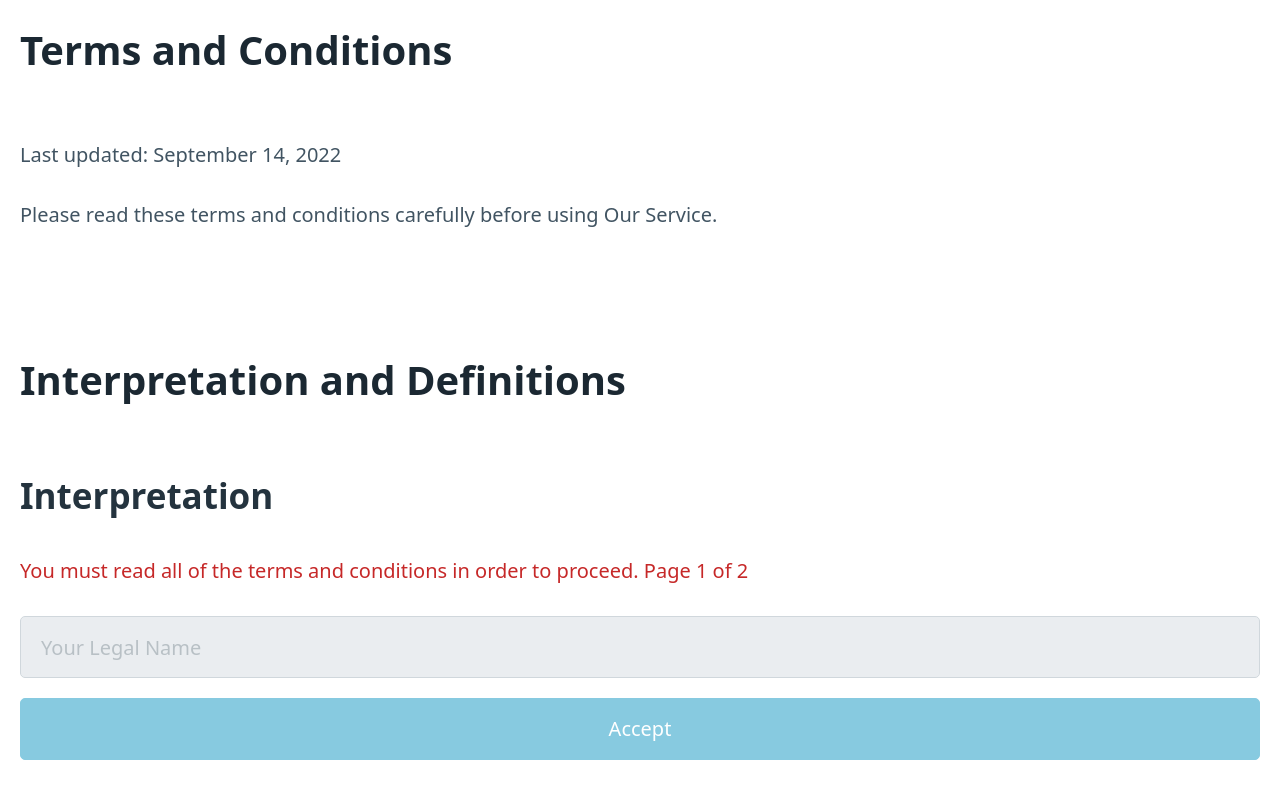
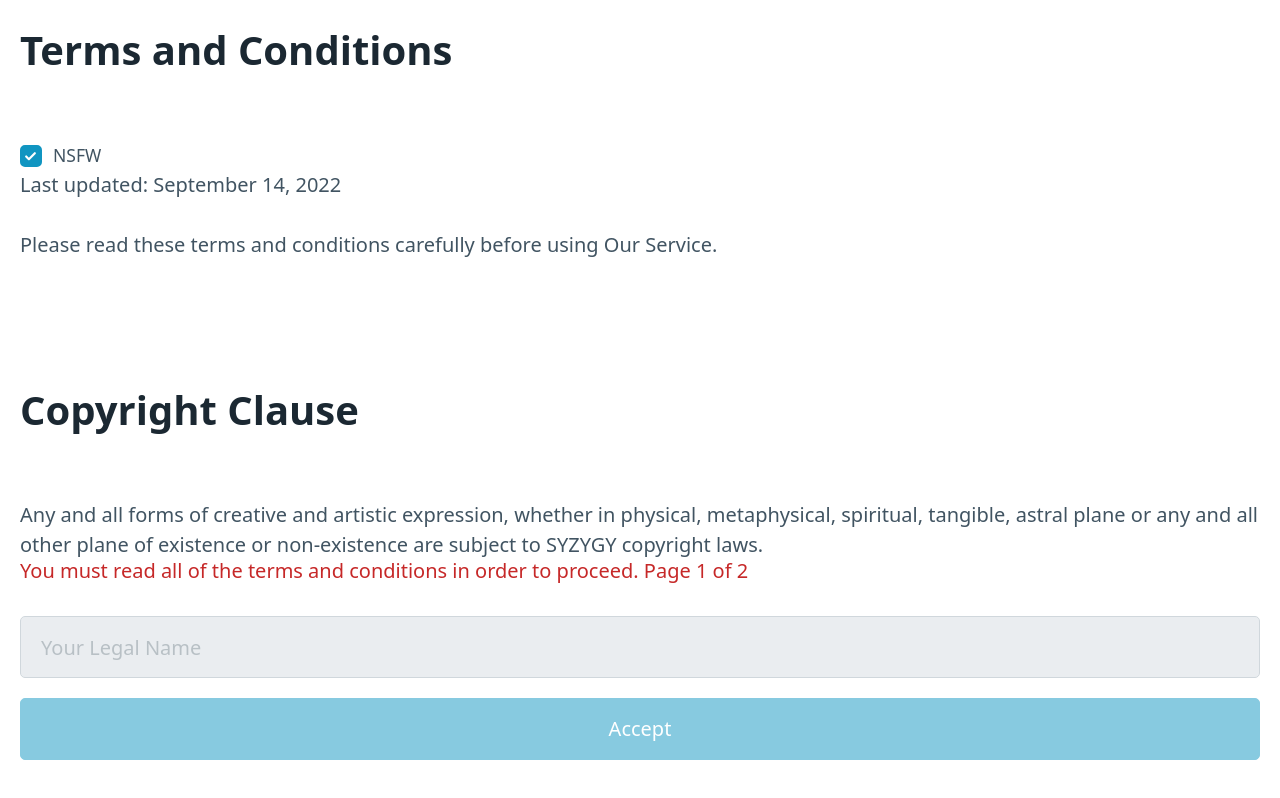
Before and after one commit to qntnt/infinite-tos, a Svelte app: page / in a window 1280 px wide. Built offline with nearby package versions, Linux system fonts and the light colour scheme.

Commit message:
Add sfw filter

```diff
--- a/src/App.svelte
+++ b/src/App.svelte
@@ -1,18 +1,37 @@
 <script lang="ts">
   import Controls from "./lib/Controls.svelte";
+  import CopyrightClause from "./lib/CopyrightClause.html?raw";
   import Terms from "./lib/Terms.html?raw";
   import MyImmortal from "./lib/MyImmortal.html?raw";
   import DontPretend from "./lib/DontPretend.html?raw";
   import LittleBitch from "./lib/LittleBitch.html?raw";
   import InfiniteScroll from "svelte-infinite-scroll";
 
+  let nsfwEnabled = true;
+
+  interface Item {
+    text: string;
+    nsfw: boolean;
+  }
+
   let pageNum = 0;
   let pages = [];
-  const sources = [Terms, DontPretend, MyImmortal, LittleBitch];
+  const sources: Item[] = [
+    { text: Terms, nsfw: false },
+    { text: DontPretend, nsfw: true },
+    { text: MyImmortal, nsfw: true },
+    { text: LittleBitch, nsfw: true },
+  ];
 
   let getNextPage = (count: number) => {
-    let source = count % sources.length;
-    return sources[source];
+    if (nsfwEnabled) {
+      let source = count % sources.length;
+      return sources[source];
+    } else {
+      const sfwSources = sources.filter((p) => !p.nsfw);
+      let source = count % sfwSources.length;
+      return sfwSources[source];
+    }
   };
 
   $: pages = [...pages, getNextPage(pageNum)];
@@ -21,13 +40,21 @@
 <main>
   <div class="terms">
     <h1>Terms and Conditions</h1>
+    <small>
+      <input
+        type="checkbox"
+        checked={nsfwEnabled}
+        on:change={() => (nsfwEnabled = !nsfwEnabled)}
+      />
+      {nsfwEnabled ? "NSFW" : "SFW"}
+    </small>
     <p>Last updated: September 14, 2022</p>
     <p>
       Please read these terms and conditions carefully before using Our Service.
     </p>
     {#each pages as page}
       <br />
-      {@html page}
+      {@html page.text}
     {/each}
     <InfiniteScroll threshold={100} on:loadMore={() => pageNum++} />
   </div>
--- /dev/null
+++ b/src/lib/CopyrightClause.html
@@ -0,0 +1,2 @@
+Any and all forms of creative and artistic expression, whether in physical, metaphysical, spiritual, tangible, astral
+plane or any and all other plane of existence or non-existence are subject to SYZYGY copyright laws.
--- a/src/lib/Terms.html
+++ b/src/lib/Terms.html
@@ -1,3 +1,6 @@
+<h1>Copyright Clause</h1>
+<p>Any and all forms of creative and artistic expression, whether in physical, metaphysical, spiritual, tangible, astral
+    plane or any and all other plane of existence or non-existence are subject to SYZYGY copyright laws.</p>
 <h1>Interpretation and Definitions</h1>
 <h2>Interpretation</h2>
 <p>
@@ -43,10 +46,8 @@
             entire agreement between You and the Company regarding the use of
             the Service. This Terms and Conditions agreement has been created
             with the help of the
-            <a
-                href="https://www.termsfeed.com/terms-conditions-generator/"
-                target="_blank">TermsFeed Terms and Conditions Generator</a
-            >.
+            <a href="https://www.termsfeed.com/terms-conditions-generator/" target="_blank">TermsFeed Terms and
+                Conditions Generator</a>.
         </p>
     </li>
     <li>
@@ -60,11 +61,7 @@
     <li>
         <p>
             <strong>Website</strong> refers to SyzygyCorp, accessible from
-            <a
-                href="https://syzygysf.com"
-                rel="external nofollow noopener"
-                target="_blank">https://syzygysf.com</a
-            >
+            <a href="https://syzygysf.com" rel="external nofollow noopener" target="_blank">https://syzygysf.com</a>
         </p>
     </li>
     <li>
```
Also changed, not shown: 2 other files (tests, documents, lock files or other folders).
